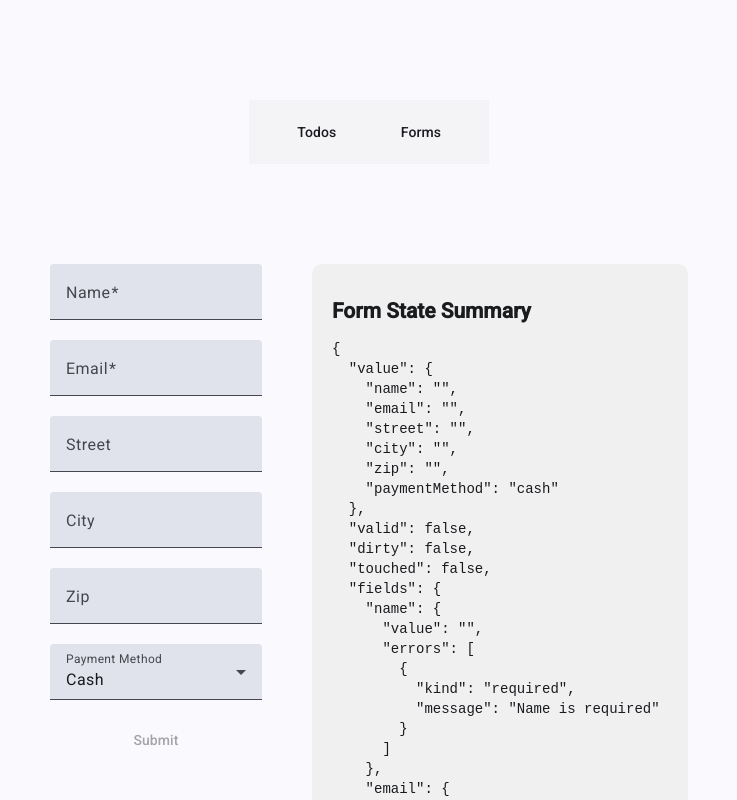
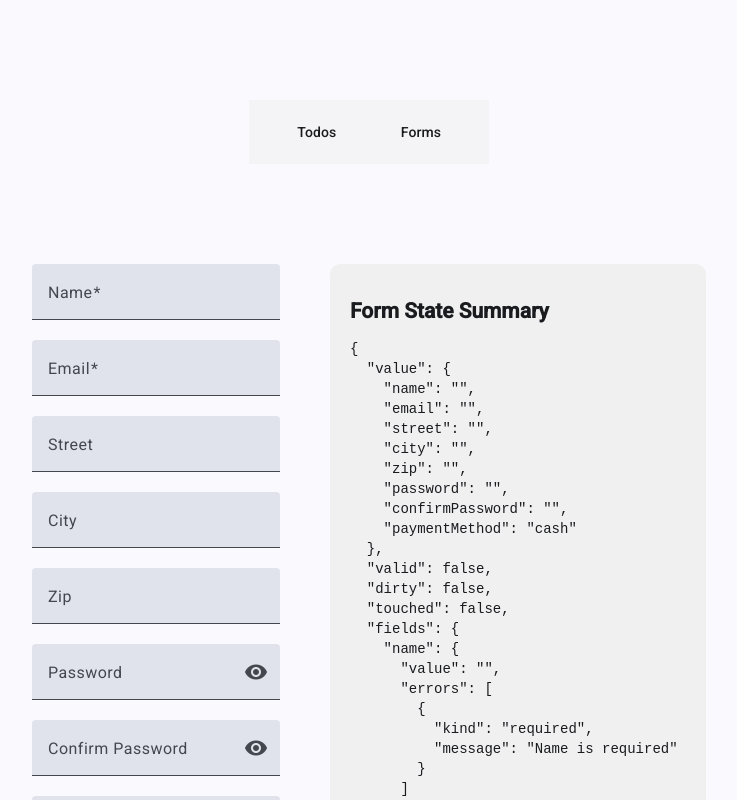
Before and after one commit to thooyork/signalstore, an Angular app: page /forms in a window 1280 px wide. Shown: the top 800 px of the page, without its empty margins (271-1008 px from the left). Built offline with nearby package versions, Linux system fonts and the light colour scheme.

Commit message:
small fixes and password fields

```diff
--- a/src/app/features/forms/components/form/form.html
+++ b/src/app/features/forms/components/form/form.html
@@ -5,7 +5,7 @@
         <mat-form-field>
             <mat-label>Name</mat-label>
             <input matInput type="text" [formField]="form.name" />
-            <mat-error *ngIf="form.name().errors().length">{{form.name().errors()[0].message}}</mat-error>
+            <mat-error *ngIf="hasError('name', 'required')">{{form.name().errors()[0].message}}</mat-error>
         </mat-form-field>
         <mat-form-field>
             <mat-label>Email</mat-label>
@@ -24,6 +24,20 @@
             <mat-label>Zip</mat-label>
             <input matInput type="text" [formField]="form.zip" />
         </mat-form-field>
+
+        <mat-form-field>
+            <mat-label>Password</mat-label>
+            <input matInput [type]="showPassword() ? 'text' : 'password'" [formField]="form.password" />
+            <mat-icon matSuffix (click)="toggleShowPassword()">{{showPassword() ? 'visibility_off' : 'visibility'}}</mat-icon>
+        </mat-form-field>
+
+        <mat-form-field>
+            <mat-label>Confirm Password</mat-label>
+            <input matInput [type]="showConfirmPassword() ? 'text' : 'password'" [formField]="form.confirmPassword" />
+            <mat-icon matSuffix (click)="toggleShowConfirmPassword()">{{showConfirmPassword() ? 'visibility_off' : 'visibility'}}</mat-icon>
+        </mat-form-field>
+
+
         <mat-form-field>
             <mat-label>Payment Method</mat-label>
             <mat-select matInput [formField]="form.paymentMethod">
@@ -32,7 +46,7 @@
             </mat-select>
         </mat-form-field>
 
-        <button mat-button (click)="submitForm($event)" [disabled]="!form().valid()">Submit</button>
+        <button mat-button (click)="submitForm($event)" [disabled]="form().invalid() || form().submitting()">Submit</button>
     </div>
 
 
--- a/src/app/features/forms/components/form/form.ts
+++ b/src/app/features/forms/components/form/form.ts
@@ -1,21 +1,33 @@
-import { Component, computed, effect } from '@angular/core';
-import { FieldTree, FormField, ValidationError, email, form, required } from '@angular/forms/signals';
+import { Component, computed, signal } from '@angular/core';
+import { FormField, ValidationError, form, submit } from '@angular/forms/signals';
 import { MatButtonModule } from '@angular/material/button';
 import { IOrderForm, OrderFormModel } from '../../model/form.model';
 import { MatFormFieldModule } from '@angular/material/form-field';
 import { MatInputModule } from '@angular/material/input';
+import { MatIconModule } from '@angular/material/icon';
 import { MatSelectModule } from '@angular/material/select';
 import { CommonModule } from '@angular/common';
 import { orderSchema } from '../../schemas/order-schema';
 
 @Component({
   selector: 'form',
-  imports: [FormField, MatButtonModule, MatFormFieldModule, MatInputModule, MatSelectModule, CommonModule],
+  imports: [FormField, MatButtonModule, MatFormFieldModule, MatInputModule, MatSelectModule, CommonModule, MatIconModule],
   templateUrl: './form.html',
   styleUrl: './form.scss',
 })
 export class Form {
   orderForm = form(OrderFormModel, orderSchema);
+
+  showPassword = signal(false);
+  showConfirmPassword = signal(false);
+
+  toggleShowPassword() {
+    this.showPassword.update(val => !val);
+  }
+
+  toggleShowConfirmPassword() {
+    this.showConfirmPassword.update(val => !val);
+  }
 
   hasError(field: keyof IOrderForm, kind: string): boolean {
     return this.orderForm[field]().errors().some(e => e.kind === kind);
@@ -41,8 +53,24 @@ export class Form {
     };
   });
 
+
   public submitForm(e: Event) {
     e.preventDefault();
-    console.log(this.orderForm().value());
+
+    submit(this.orderForm, async (form) => {
+      try {
+        const delay = new Promise((resolve) => setTimeout(resolve, 2500));
+        await delay;
+        const response = await fetch('https://jsonplaceholder.typicode.com/posts', {
+          method: 'POST',
+          body: JSON.stringify(form().value()),
+        });
+        console.log("payload ----->", this.orderForm().value());
+        console.log("response -----> ", await response.json());
+        return undefined;
+      } catch (error) {
+        return { message: 'Failed to submit form', kind: "submit" } as ValidationError;
+      }
+    });
   }
 }
--- a/src/app/features/forms/model/form.model.ts
+++ b/src/app/features/forms/model/form.model.ts
@@ -11,6 +11,8 @@ export interface IOrderForm {
     street: string;
     city: string;
     zip: string;
+    password: string;
+    confirmPassword: string;
     paymentMethod: string;
 }
 
@@ -20,5 +22,7 @@ export const OrderFormModel = signal<IOrderForm>({
     street: '',
     city: '',
     zip: '',
+    password: '',
+    confirmPassword: '',
     paymentMethod: PaymentMethod.Cash.toString(),
 });
```
